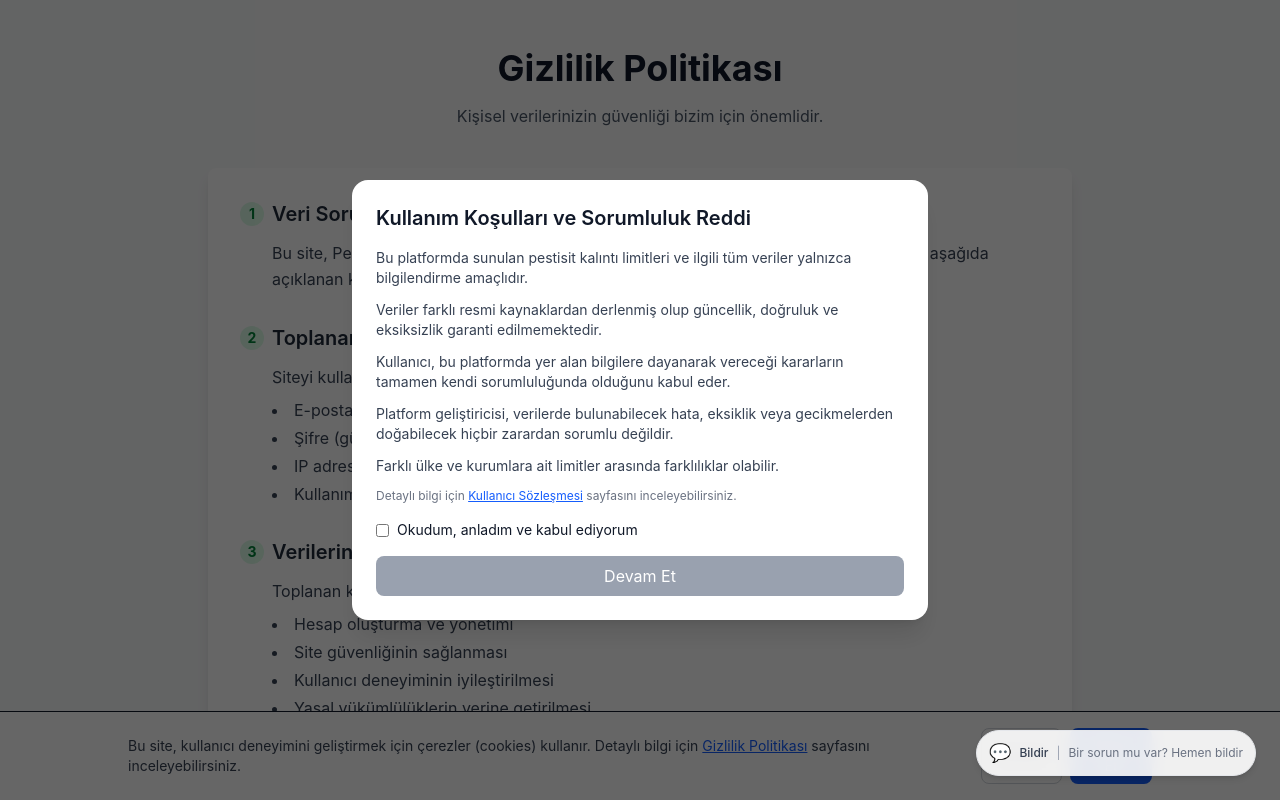
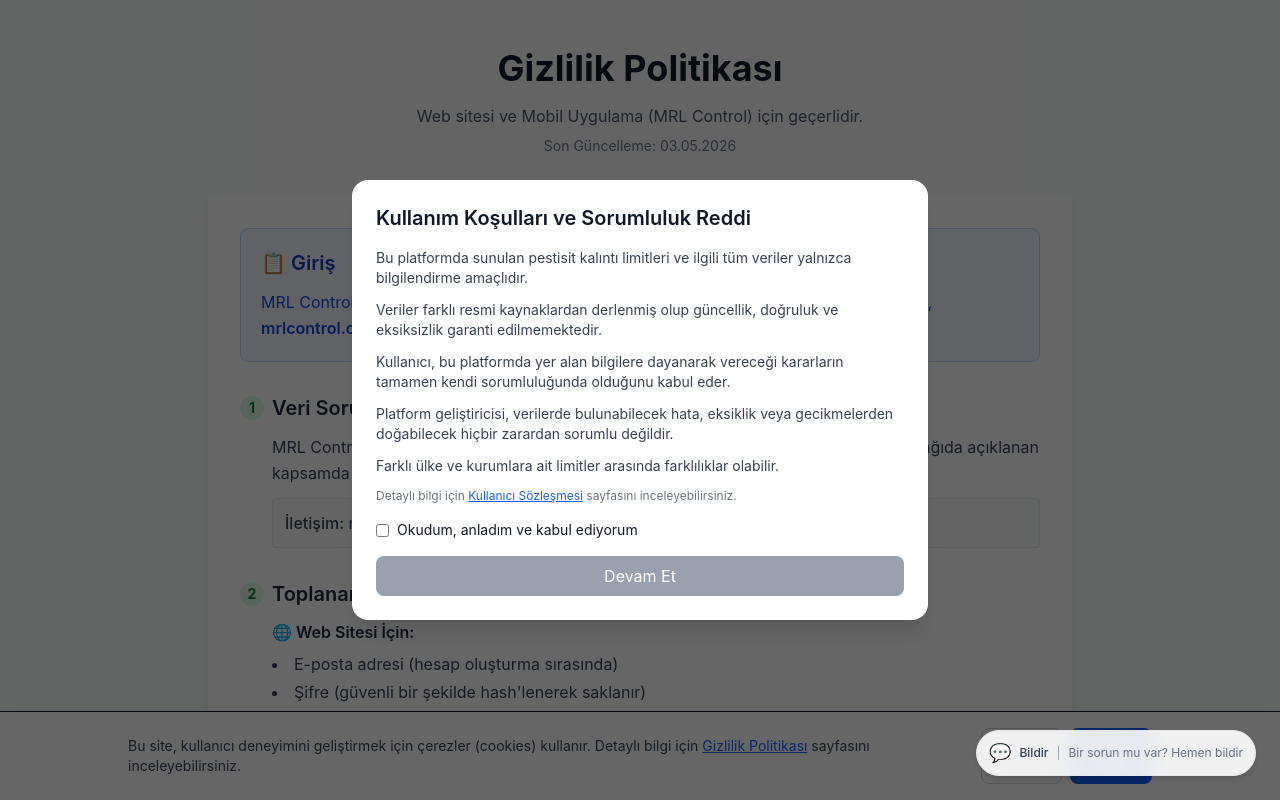
Before and after one commit to kaplanavahit-cloud/pestisit-limits, a Next.js app: page /privacy in a window 1280 px wide. Shown: the top 800 px of the page. Built offline with nearby package versions, Linux system fonts and the light colour scheme; no server answers; the database is empty.

Commit message:
Update privacy policy

```diff
--- a/app/privacy/page.tsx
+++ b/app/privacy/page.tsx
@@ -10,43 +10,82 @@
                         Gizlilik Politikası
                     </h1>
                     <p className="text-gray-600">
-            Kişisel verilerinizin güvenliği bizim için önemlidir.
+                        Web sitesi ve Mobil Uygulama (MRL Control) için geçerlidir.
+                    </p>
+                    <p className="text-gray-500 text-sm mt-2">
+                        Son Güncelleme: {new Date().toLocaleDateString('tr-TR')}
                     </p>
                 </div>
 
                 {/* İçerik Kartı */}
                 <div className="bg-white rounded-lg shadow-lg p-6 md:p-8 space-y-8">
 
-          {/* Madde 1 */}
+                    {/* GİRİŞ */}
+                    <section className="bg-blue-50 p-5 rounded-lg border border-blue-200">
+                        <h2 className="text-xl font-semibold text-blue-800 mb-3">📋 Giriş</h2>
+                        <p className="text-blue-700 leading-relaxed">
+                            MRL Control olarak, kişisel verilerinizin güvenliği bizim için önemlidir.
+                            Bu Gizlilik Politikası, <span className="font-semibold">mrlcontrol.com web sitesi</span> ve
+                            <span className="font-semibold"> MRL Control mobil uygulaması</span> (Android) için geçerlidir.
+                        </p>
+                    </section>
+
+                    {/* Madde 1 - Veri Sorumlusu */}
                     <section>
                         <h2 className="text-xl font-semibold text-gray-800 mb-3 flex items-center gap-2">
                             <span className="bg-green-100 text-green-700 w-6 h-6 rounded-full inline-flex items-center justify-center text-sm font-bold">1</span>
                             Veri Sorumlusu
                         </h2>
                         <p className="text-gray-700 leading-relaxed ml-8">
-              Bu site, Pestisit Limit Kontrol (MRL Control) tarafından işletilmektedir.
+                            MRL Control, web sitesi ve mobil uygulamanın veri sorumlusudur.
                             Kişisel verileriniz, aşağıda açıklanan kapsamda işlenmektedir.
                         </p>
+                        <div className="ml-8 mt-3 p-3 bg-gray-50 rounded border border-gray-200">
+                            <p className="text-gray-700"><span className="font-medium">İletişim:</span> mrldestek@gmail.com</p>
+                        </div>
                     </section>
 
-          {/* Madde 2 */}
+                    {/* Madde 2 - Toplanan Veriler (Web + Mobil) */}
                     <section>
                         <h2 className="text-xl font-semibold text-gray-800 mb-3 flex items-center gap-2">
                             <span className="bg-green-100 text-green-700 w-6 h-6 rounded-full inline-flex items-center justify-center text-sm font-bold">2</span>
                             Toplanan Veriler
                         </h2>
-            <p className="text-gray-700 leading-relaxed ml-8">
-              Siteyi kullanırken aşağıdaki bilgiler toplanabilir:
-            </p>
-            <ul className="list-disc list-inside ml-8 mt-2 text-gray-700 space-y-1">
+
+                        <div className="ml-8 space-y-4">
+                            <div>
+                                <h3 className="font-semibold text-gray-800 mb-2">🌐 Web Sitesi İçin:</h3>
+                                <ul className="list-disc list-inside text-gray-700 space-y-1">
                                     <li>E-posta adresi (hesap oluşturma sırasında)</li>
                                     <li>Şifre (güvenli bir şekilde hash'lenerek saklanır)</li>
                                     <li>IP adresi ve tarayıcı bilgileri (güvenlik ve analiz amaçlı)</li>
                                     <li>Kullanım istatistikleri (hangi sayfaların ziyaret edildiği)</li>
                                 </ul>
+                            </div>
+
+                            <div>
+                                <h3 className="font-semibold text-gray-800 mb-2">📱 Mobil Uygulama İçin:</h3>
+                                <ul className="list-disc list-inside text-gray-700 space-y-1">
+                                    <li><span className="font-medium">E-posta adresi</span> (hesap oluşturma ve giriş için)</li>
+                                    <li><span className="font-medium">Şifre</span> (Supabase üzerinde şifrelenmiş olarak saklanır)</li>
+                                    <li><span className="font-medium">Kamera görüntüsü</span> (sadece anlık OCR işlemi için, kaydedilmez)</li>
+                                    <li><span className="font-medium">Favori listesi</span> (kaydedilen ürün-pestisit )</li>
+                                    <li><span className="font-medium">Tarama geçmişi</span> (yapılan sorgu kayıtları)</li>
+                                    <li><span className="font-medium">Cihaz bilgileri</span> (işletim sistemi sürümü, uygulama sürümü)</li>
+                                </ul>
+                            </div>
+                        </div>
+
+                        <div className="ml-8 mt-4 p-3 bg-amber-50 rounded border border-amber-200">
+                            <p className="text-amber-700 text-sm">
+                                ⚠️ <span className="font-semibold">Kamera Verisi Uyarısı:</span> Kamera ile çekilen fotoğraflar,
+                                sadece anlık metin tanıma (OCR) işlemi için kullanılır. Bu görüntüler cihazınız dışına aktarılmaz,
+                                sunucularımıza kaydedilmez ve hiçbir şekilde saklanmaz veya paylaşılmaz.
+                            </p>
+                        </div>
                     </section>
 
-          {/* Madde 3 */}
+                    {/* Madde 3 - Verilerin Kullanım Amaçları */}
                     <section>
                         <h2 className="text-xl font-semibold text-gray-800 mb-3 flex items-center gap-2">
                             <span className="bg-green-100 text-green-700 w-6 h-6 rounded-full inline-flex items-center justify-center text-sm font-bold">3</span>
@@ -56,32 +95,73 @@
                             Toplanan kişisel veriler aşağıdaki amaçlarla kullanılabilir:
                         </p>
                         <ul className="list-disc list-inside ml-8 mt-2 text-gray-700 space-y-1">
-              <li>Hesap oluşturma ve yönetimi</li>
-              <li>Site güvenliğinin sağlanması</li>
+                            <li>Hesap oluşturma, giriş ve yönetimi</li>
+                            <li>MRL (Maksimum Kalıntı Limiti) sorgulama hizmetinin sunulması</li>
+                            <li>Favori ürün-pestisit çiftlerinin saklanması</li>
+                            <li>Tarama geçmişinin kaydedilmesi</li>
+                            <li>Uygulama güvenliğinin sağlanması</li>
                             <li>Kullanıcı deneyiminin iyileştirilmesi</li>
                             <li>Yasal yükümlülüklerin yerine getirilmesi</li>
                             <li>Kötüye kullanım ve dolandırıcılığın önlenmesi</li>
                         </ul>
                     </section>
 
-          {/* Madde 4 - Üçüncü Taraflar */}
+                    {/* Madde 4 - İzinler (Mobil Uygulama) */}
+                    <section className="bg-purple-50 p-5 rounded-lg border border-purple-200">
+                        <h2 className="text-xl font-semibold text-purple-800 mb-3 flex items-center gap-2">
+                            <span className="bg-purple-200 text-purple-800 w-6 h-6 rounded-full inline-flex items-center justify-center text-sm font-bold">4</span>
+                            Mobil Uygulama İzinleri
+                        </h2>
+                        <p className="text-purple-700 leading-relaxed">
+                            MRL Control mobil uygulaması aşağıdaki izinleri talep eder:
+                        </p>
+                        <div className="mt-3 space-y-3">
+                            <div className="bg-white p-3 rounded border border-purple-200">
+                                <p className="font-semibold text-purple-800">📷 Kamera (CAMERA)</p>
+                                <p className="text-purple-600 text-sm">Ürün etiketlerini okumak ve otomatik sorgulama yapmak için.</p>
+                                <p className="text-purple-500 text-xs mt-1">Bu izin olmadan manuel arama yapabilirsiniz.</p>
+                            </div>
+                            <div className="bg-white p-3 rounded border border-purple-200">
+                                <p className="font-semibold text-purple-800">🌐 İnternet (INTERNET)</p>
+                                <p className="text-purple-600 text-sm">Sorgular ve kimlik doğrulama için.</p>
+                            </div>
+                            <div className="bg-white p-3 rounded border border-purple-200">
+                                <p className="font-semibold text-purple-800">💾 Yerel Depolama (SecureStore)</p>
+                                <p className="text-purple-600 text-sm">Favoriler, geçmiş ve tema tercihlerini kaydetmek için.</p>
+                            </div>
+                        </div>
+                    </section>
+
+                    {/* Madde 5 - Üçüncü Taraf Hizmetler */}
                     <section>
                         <h2 className="text-xl font-semibold text-gray-800 mb-3 flex items-center gap-2">
-              <span className="bg-green-100 text-green-700 w-6 h-6 rounded-full inline-flex items-center justify-center text-sm font-bold">4</span>
+                            <span className="bg-green-100 text-green-700 w-6 h-6 rounded-full inline-flex items-center justify-center text-sm font-bold">5</span>
                             Üçüncü Taraf Hizmetler
                         </h2>
                         <p className="text-gray-700 leading-relaxed ml-8">
-              Bu site, aşağıdaki üçüncü taraf hizmetlerini kullanmaktadır:
+                            Web sitesi ve mobil uygulama aşağıdaki üçüncü taraf hizmetlerini kullanmaktadır:
                         </p>
                         <ul className="list-disc list-inside ml-8 mt-2 text-gray-700 space-y-1">
                             <li>
-                <span className="font-medium">Supabase:</span> Veritabanı ve kimlik doğrulama hizmetleri.
+                                <span className="font-medium">Supabase:</span> Veritabanı, kimlik doğrulama ve depolama hizmetleri.
                                 <a href="https://supabase.com/privacy" target="_blank" rel="noopener noreferrer" className="text-blue-600 hover:underline ml-1">
                                     Gizlilik Politikaları
                                 </a>
                             </li>
                             <li>
-                <span className="font-medium">Vercel:</span> Barındırma ve dağıtım hizmetleri.
+                                <span className="font-medium">Expo (EAS):</span> Uygulama framework'ü ve build hizmetleri.
+                                <a href="https://expo.dev/privacy" target="_blank" rel="noopener noreferrer" className="text-blue-600 hover:underline ml-1">
+                                    Gizlilik Politikaları
+                                </a>
+                            </li>
+                            <li>
+                                <span className="font-medium">Google ML Kit:</span> Kamera OCR (metin tanıma) hizmeti.
+                                <a href="https://developers.google.com/ml-kit/privacy" target="_blank" rel="noopener noreferrer" className="text-blue-600 hover:underline ml-1">
+                                    Gizlilik Politikaları
+                                </a>
+                            </li>
+                            <li>
+                                <span className="font-medium">Vercel:</span> Web sitesi barındırma ve dağıtım hizmetleri.
                                 <a href="https://vercel.com/legal/privacy-policy" target="_blank" rel="noopener noreferrer" className="text-blue-600 hover:underline ml-1">
                                     Gizlilik Politikaları
                                 </a>
@@ -89,10 +169,10 @@
                         </ul>
                     </section>
 
-          {/* Madde 5 - Veri Güvenliği */}
+                    {/* Madde 6 - Veri Güvenliği */}
                     <section className="bg-green-50 p-5 rounded-lg border border-green-200">
                         <h2 className="text-xl font-semibold text-green-800 mb-3 flex items-center gap-2">
-              <span className="bg-green-200 text-green-800 w-6 h-6 rounded-full inline-flex items-center justify-center text-sm font-bold">5</span>
+                            <span className="bg-green-200 text-green-800 w-6 h-6 rounded-full inline-flex items-center justify-center text-sm font-bold">6</span>
                             Veri Güvenliği
                         </h2>
                         <p className="text-green-700 leading-relaxed ml-8">
@@ -101,12 +181,16 @@
                             şifrelenir ve tarafımızca görüntülenemez. Ancak, internet üzerinden yapılan
                             hiçbir veri iletiminin %100 güvenli olmadığını lütfen unutmayın.
                         </p>
+                        <p className="text-green-700 leading-relaxed ml-8 mt-3">
+                            <span className="font-semibold">Veri Saklama Süresi:</span> Hesabınız aktif olduğu sürece verileriniz saklanır.
+                            Hesabınızı sildiğinizde, tüm kişisel verileriniz kalıcı olarak silinir.
+                        </p>
                     </section>
 
-          {/* Madde 6 - Kullanıcı Hakları */}
+                    {/* Madde 7 - Kullanıcı Hakları */}
                     <section>
                         <h2 className="text-xl font-semibold text-gray-800 mb-3 flex items-center gap-2">
-              <span className="bg-green-100 text-green-700 w-6 h-6 rounded-full inline-flex items-center justify-center text-sm font-bold">6</span>
+                            <span className="bg-green-100 text-green-700 w-6 h-6 rounded-full inline-flex items-center justify-center text-sm font-bold">7</span>
                             Kullanıcı Hakları (KVKK / GDPR)
                         </h2>
                         <p className="text-gray-700 leading-relaxed ml-8">
@@ -120,40 +204,40 @@
                             <li>Verilerin taşınabilirliğini isteme</li>
                         </ul>
                         <p className="text-gray-700 leading-relaxed ml-8 mt-3">
-              Bu haklarınızı kullanmak için bize aşağıdaki iletişim adresinden ulaşabilirsiniz.
+                            Bu haklarınızı kullanmak için bize <span className="font-medium">mrldestek@gmail.com</span> adresinden ulaşabilirsiniz.
                         </p>
                     </section>
 
-          {/* Madde 7 - Çerezler (Cookies) */}
+                    {/* Madde 8 - Çerezler (Cookies) */}
                     <section>
                         <h2 className="text-xl font-semibold text-gray-800 mb-3 flex items-center gap-2">
-              <span className="bg-green-100 text-green-700 w-6 h-6 rounded-full inline-flex items-center justify-center text-sm font-bold">7</span>
+                            <span className="bg-green-100 text-green-700 w-6 h-6 rounded-full inline-flex items-center justify-center text-sm font-bold">8</span>
                             Çerezler (Cookies)
                         </h2>
                         <p className="text-gray-700 leading-relaxed ml-8">
-              Bu site, oturum yönetimi ve güvenlik amaçlı zorunlu çerezler kullanmaktadır.
+                            Web sitesi, oturum yönetimi ve güvenlik amaçlı zorunlu çerezler kullanmaktadır.
                             Bu çerezler, sitenin temel işlevleri için gereklidir ve devre dışı bırakılamaz.
                             Pazarlama veya izleme çerezleri kullanılmamaktadır.
                         </p>
                     </section>
 
-          {/* Madde 8 - Değişiklikler */}
+                    {/* Madde 9 - Politika Değişiklikleri */}
                     <section>
                         <h2 className="text-xl font-semibold text-gray-800 mb-3 flex items-center gap-2">
-              <span className="bg-green-100 text-green-700 w-6 h-6 rounded-full inline-flex items-center justify-center text-sm font-bold">8</span>
+                            <span className="bg-green-100 text-green-700 w-6 h-6 rounded-full inline-flex items-center justify-center text-sm font-bold">9</span>
                             Politika Değişiklikleri
                         </h2>
                         <p className="text-gray-700 leading-relaxed ml-8">
                             Bu Gizlilik Politikası önceden haber verilmeksizin güncellenebilir.
-              Önemli değişiklikler olması durumunda, site üzerinden bildirim yapılacaktır.
+                            Önemli değişiklikler olması durumunda, web sitesi üzerinden bildirim yapılacaktır.
                             Güncellemeleri takip etmek kullanıcıların sorumluluğundadır.
                         </p>
                     </section>
 
-          {/* Madde 9 - İletişim */}
+                    {/* Madde 10 - İletişim */}
                     <section className="bg-gray-50 p-5 rounded-lg border border-gray-200">
                         <h2 className="text-xl font-semibold text-gray-800 mb-3 flex items-center gap-2">
-              <span className="bg-gray-200 text-gray-700 w-6 h-6 rounded-full inline-flex items-center justify-center text-sm font-bold">9</span>
+                            <span className="bg-gray-200 text-gray-700 w-6 h-6 rounded-full inline-flex items-center justify-center text-sm font-bold">10</span>
                             İletişim
                         </h2>
                         <p className="text-gray-700 leading-relaxed ml-8">
@@ -162,10 +246,10 @@
                         </p>
                         <div className="ml-8 mt-3 p-3 bg-white rounded border border-gray-200">
                             <p className="text-gray-700">
-                <span className="font-medium">E-posta:</span> mrldestek@gmail.com
+                                <span className="font-medium">📧 E-posta:</span> mrldestek@gmail.com
                             </p>
                             <p className="text-gray-700 mt-1">
-
+                                <span className="font-medium">🌐 Web Sitesi:</span> https://mrlcontrol.com
                             </p>
                         </div>
                     </section>
@@ -173,7 +257,7 @@
                     {/* Alt Bilgi */}
                     <div className="border-t pt-6 mt-6 text-center text-sm text-gray-500">
                         <p>Son Güncelleme: {new Date().toLocaleDateString('tr-TR')}</p>
-            <p className="mt-1">© {new Date().getFullYear()} Pestisit Limit Kontrol (MRL Control)</p>
+                        <p className="mt-1">© {new Date().getFullYear()} MRL Control - Pestisit Limit Kontrol Sistemi</p>
                     </div>
                 </div>
 
```
Lines whose indentation alone changed are shown as unchanged.
